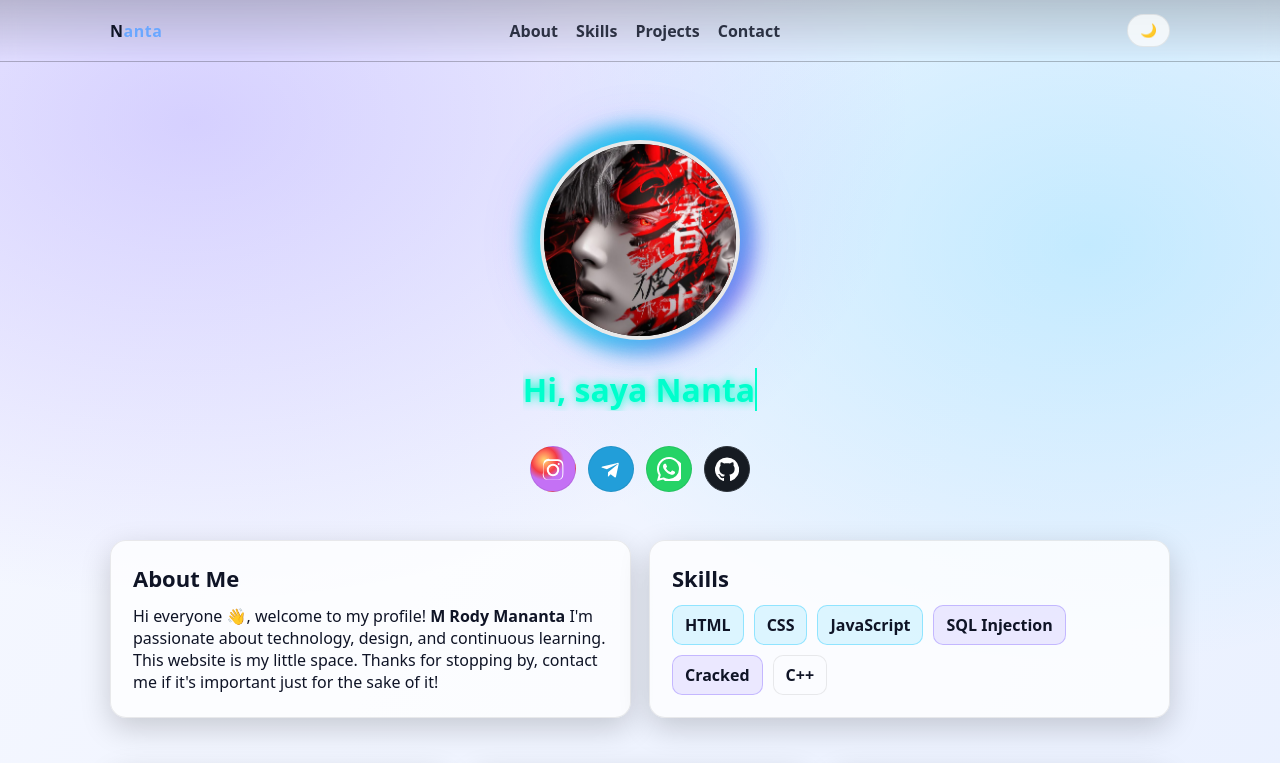
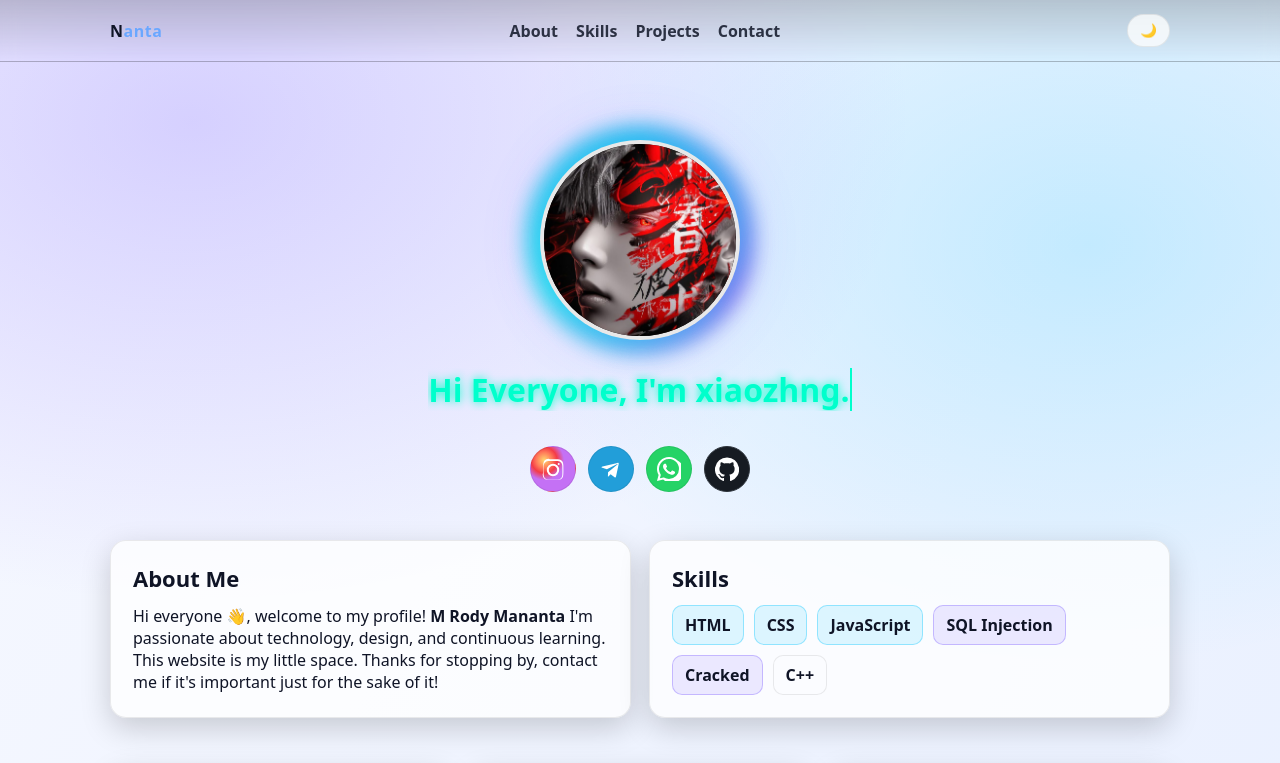
Before and after one commit to crypto-zh1901/myprofile, a plain HTML site: page index.html in a window 1280 px wide. Shown: the top 763 px of the page. Drawn offline with Linux system fonts and the light colour scheme.

Commit message:
Update index.html

```diff
--- a/index.html
+++ b/index.html
@@ -181,7 +181,7 @@
   <h2 id="typing"></h2>
 
   <script>
-    const text = "Hi, saya Nanta";
+    const text = "Hi Everyone, I'm xiaozhng.";
     let i = 0;
     const speed = 100;
 
@@ -192,12 +192,10 @@
         setTimeout(typeWriter, speed);
       }
     }
-
     window.onload = typeWriter;
   </script>
 </body>
 </html>
-
 
         <!-- Sosial media -->
         <div class="social" aria-label="Sosial Media">
```
